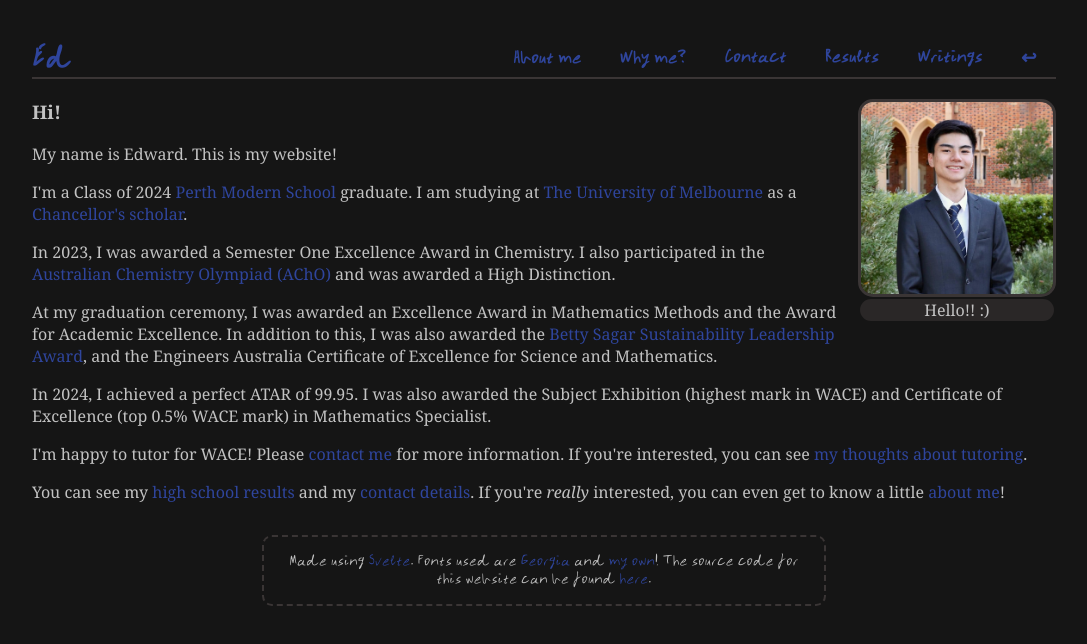
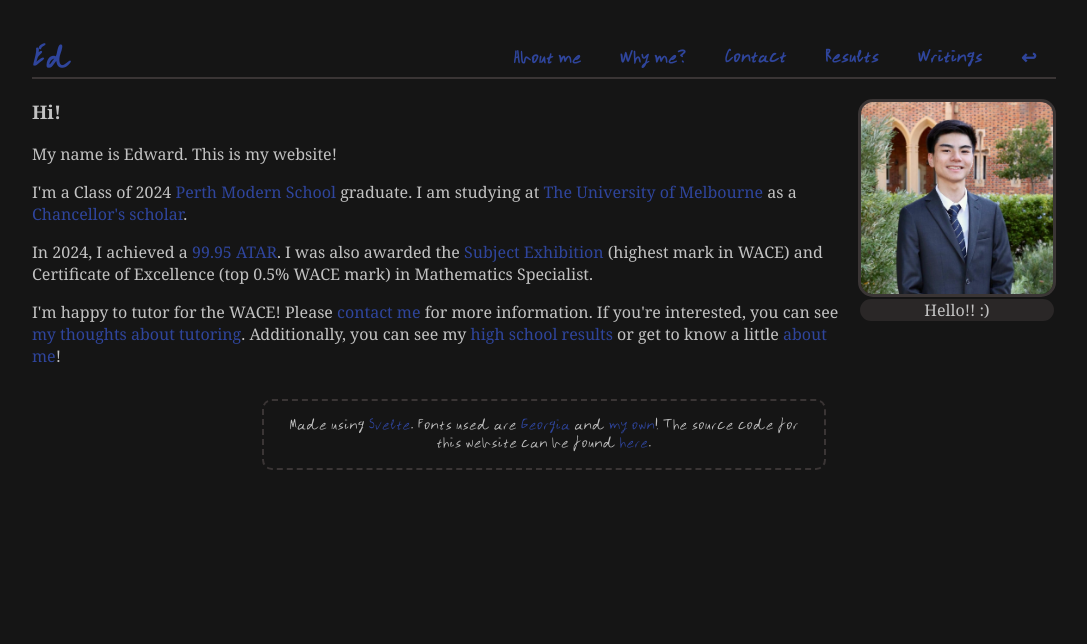
Before and after one commit to EddieTheEd/personal-website, a SvelteKit app: page / in a window 1280 px wide. Shown: the top 644 px of the page, without its empty margins (96-1183 px from the left). Built offline with nearby package versions, Linux system fonts and the light colour scheme.

Commit message:
moving things around

```diff
--- a/src/routes/(app)/+page.svelte
+++ b/src/routes/(app)/+page.svelte
@@ -44,8 +44,6 @@
 
 <p>My name is Edward. This is my website!</p>
 <p>I'm a Class of 2024 <a href="https://www.perthmodern.wa.edu.au">Perth Modern School</a> graduate. I am studying at <a href="https://www.unimelb.edu.au/">The University of Melbourne</a> as a <a href="https://scholarships.unimelb.edu.au/featured/melbourne-chancellors-scholarship">Chancellor's scholar</a>.</p>
-<p>In 2023, I was awarded a Semester One Excellence Award in Chemistry. I also participated in the <a href="https://www.asi.edu.au/program/australian-science-olympiads/">Australian Chemistry Olympiad (AChO)</a> and was awarded a High Distinction.</p>
-<p>At my graduation ceremony, I was awarded an Excellence Award in Mathematics Methods and the Award for Academic Excellence. In addition to this, I was also awarded the <a href="https://www.perthmodern.wa.edu.au/wp-content/uploads/2024/11/Year-12-Presentation-Ceremony-Prize-Winners-2024.pdf">Betty Sagar Sustainability Leadership Award</a>, and the Engineers Australia Certificate of Excellence for Science and Mathematics.</p>
-<p>In 2024, I achieved a perfect ATAR of 99.95. I was also awarded the Subject Exhibition (highest mark in WACE) and Certificate of Excellence (top 0.5% WACE mark) in Mathematics Specialist.</p>
-<p>I'm happy to tutor for WACE! Please <a href="/contact">contact me</a> for more information. If you're interested, you can see <a href="/whyme">my thoughts about tutoring</a>.</p>
-<p>You can see my <a href="/results">high school results</a> and my <a href="/contact">contact details</a>. If you're <i>really</i> interested, you can even get to know a little <a href="/about">about me</a>!</p>
+
+<p>In 2024, I achieved a <a href="https://www.datawrapper.de/_/ZB07C/">99.95 ATAR</a>. I was also awarded the <a href="https://senior-secondary.scsa.wa.edu.au/certification/2024-exhibitions-and-awards-recipients-search-page#Edward%20Huynh:~:text=Subject%20Exhibition%3A%20Mathematics%20Specialist">Subject Exhibition</a> (highest mark in WACE) and Certificate of Excellence (top 0.5% WACE mark) in Mathematics Specialist.</p>
+<p>I'm happy to tutor for the WACE! Please <a href="/contact">contact me</a> for more information. If you're interested, you can see <a href="/whyme">my thoughts about tutoring</a>. Additionally, you can see my <a href="/results">high school results</a> or get to know a little <a href="/about">about me</a>!</p>
--- a/src/routes/(app)/contact/+page.svelte
+++ b/src/routes/(app)/contact/+page.svelte
@@ -1,6 +1,6 @@
 
 <ul>
-  <li>Email: <a href="mailto:edwardleehuynh@gmail.com">edwardleehuynh@gmail.com</a></li>
+  <li>Email: <a href="mailto:ed@toomwn.xyz">ed@toomwn.xyz</a></li>
   <li>Github: <a href="https://github.com/EddieTheEd">EddieTheEd</a></li>
   <li>Discord: <i>definitelyeddie.</i></li>
 </ul>
```
Also changed, not shown: src/routes/(app)/about/+page.svelte (+5 -2 lines).
